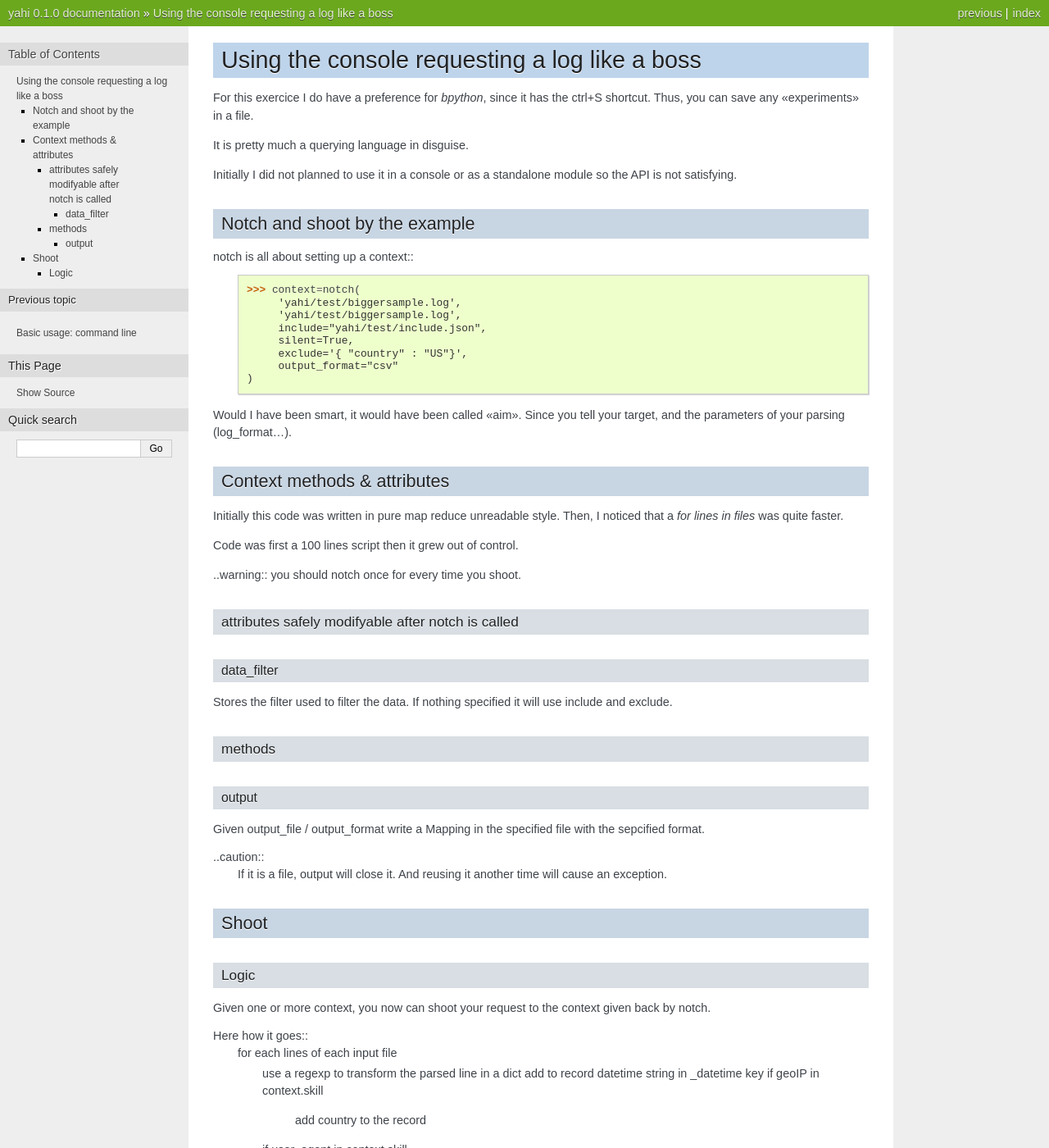
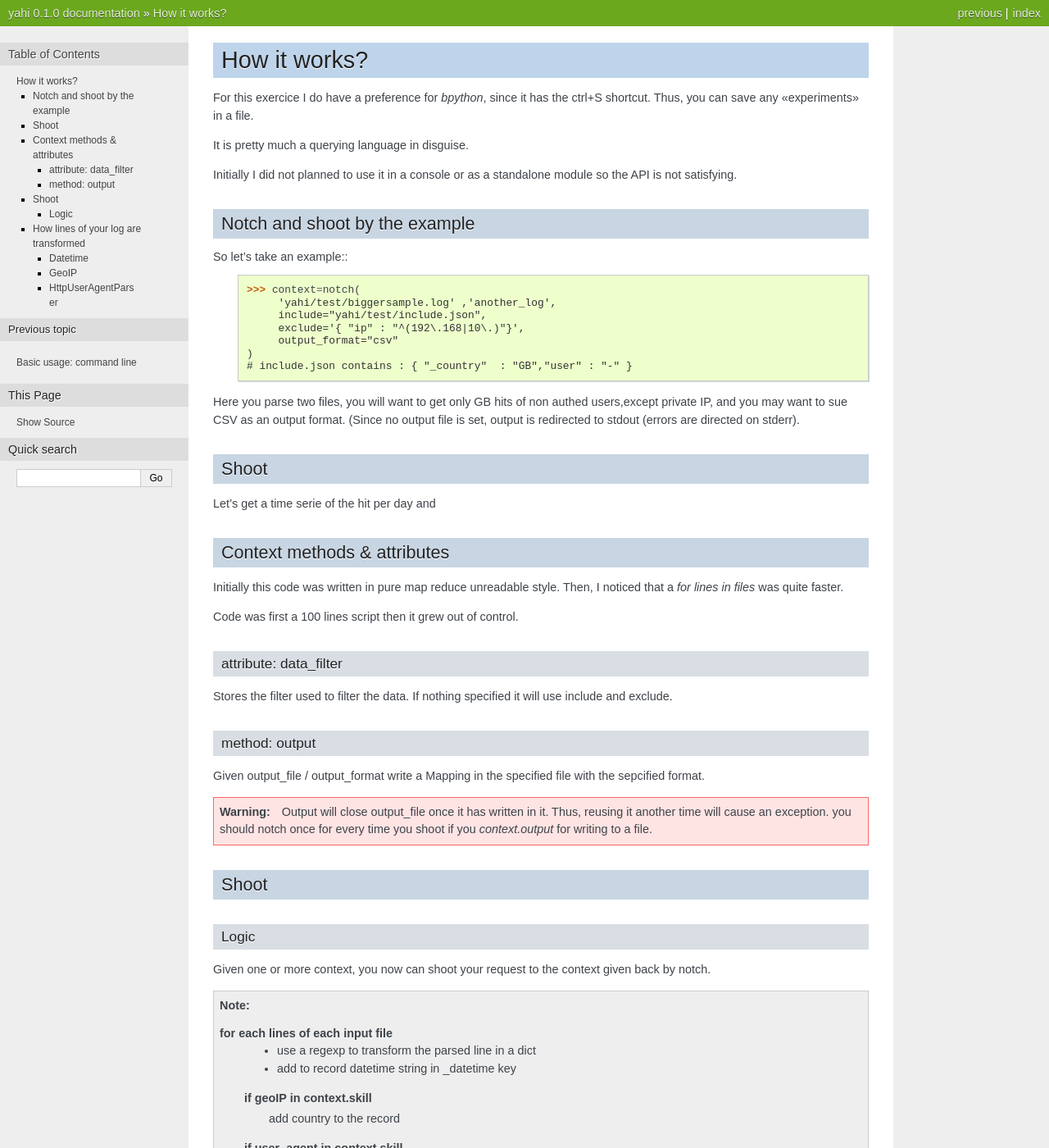
Before and after one commit to jul/yahi, a Sphinx documentation site: the page built from docs/source/console.rst, in a window 1280 px wide and 1400 px high. Shown: the whole window at 82% size. Built offline with Sphinx 7.4.7, drawn with Linux system fonts in a browser that asks for light colours; pages that are not in the unit, such as notebooks, are missing from menus; some of the changed text lies outside the part shown.

Commit message:
mod source according to new convntion

```diff
--- a/docs/source/cli_arg.rst
+++ b/docs/source/cli_arg.rst
@@ -13,7 +13,7 @@ A commented jumbo command line example
 **************************************
 The following command line::
 
-    ./speed_shoot -g data/GeoIP.dat -lf lighttpd -x '{ "datetime" : "^01/May", "uri" : "(.*munin|.*(png|jpg))$"}' -d rejected -d match -i '{ "country" : "(DE|GB)"  }' *log  yahi/test/biggersample.log
+    ./speed_shoot -g data/GeoIP.dat -lf lighttpd -x '{ "datetime" : "^01/May", "uri" : "(.*munin|.*(png|jpg))$"}' -d rejected -d match -i '{ "_country" : "(DE|GB)"  }' *log  yahi/test/biggersample.log
 
 does:
 
--- a/docs/source/console.rst
+++ b/docs/source/console.rst
@@ -1,5 +1,5 @@
-Using the console requesting a log like a boss
-**********************************************
+How it works?
+*************
 
 For this exercice I do have a preference for *bpython*, since it has the ctrl+S shortcut.  Thus, you can save any «experiments» in a file.
 
@@ -11,19 +11,24 @@ so the API is not satisfying.
 Notch and shoot by the example
 ==============================
 
-
-notch is all about setting up a context::
+So let's take an example::
     >>> context=notch(
-         'yahi/test/biggersample.log',
-         'yahi/test/biggersample.log',
+         'yahi/test/biggersample.log' ,'another_log',
          include="yahi/test/include.json",
-         silent=True,
-         exclude='{ "country" : "US"}',
+         exclude='{ "ip" : "^(192\.168|10\.)"}',
          output_format="csv"
     )
+    # include.json contains : { "_country"  : "GB","user" : "-" }
 
-Would I have been smart, it would have been called «aim». Since you tell
-your target, and the parameters of your parsing (log_format...).
+Here you parse two files, you will want to get only GB hits of non authed users,except private IP, and you may want to sue CSV as an output format. (Since
+no output file is set, output is redirected to stdout (errors are directed
+on stderr).
+
+Shoot
+=====
+
+Let's get a time serie of the hit per day and
+
 
 Context methods & attributes
 ============================
@@ -33,30 +38,25 @@ Then, I noticed that a `for lines in files` was quite faster.
 
 Code was first a 100 lines script then it grew out of control.
 
-..warning:: you should notch once for every time you shoot.
 
-
-attributes safely modifyable after notch is called
---------------------------------------------------
-
-data_filter
-^^^^^^^^^^^
+attribute: data_filter
+-----------------------
 
 Stores the filter used to filter the data. If nothing specified it will
 use include and exclude.
 
-methods
--------
-
-output
-^^^^^^
+method: output
+--------------
 
 Given output_file / output_format write a Mapping in the specified
 file with the sepcified format.
 
-..caution::
-    If it is a file, output will close it. And reusing it another time
-    will cause an exception.
+
+.. warning::
+    Output will close output_file once it has written in it.
+    Thus, reusing it another time will cause an exception.
+    you should notch once for every time you shoot if you `context.output`
+    for writing to a file.
 
 
 Shoot
@@ -68,10 +68,10 @@ Logic
 Given one or more context, you now can shoot your request to the context
 given back by notch.
 
-Here how it goes::
+.. note::
     for each lines of each input file
-        use a regexp to transform the parsed line in a dict
-        add to record datetime string in _datetime key
+        - use a regexp to transform the parsed line in a dict
+        - add to record datetime string in _datetime key
         if geoIP in context.skill
             add country to the record
         if user_agent in context.skill
@@ -82,9 +82,42 @@ Here how it goes::
 It is basically a way to **GROUP BY** like in mysql.
 As my dict supports addition we have the following logic for each line (given
 you request an aggregation on country and useragent and you are at the 31st line::
-    >>> { 'country' : { 'BE' : 10, 'FR' : 20
+    >>> { '_country' : { 'BE' : 10, 'FR' : 20
     ... },  'user_agent' : { 'mozilla' : 13, 'unknown' : 17  } } + {
-    ... 'country' : { 'BE' : 1}, 'user_agent' : { 'safari': 1 } }
-    { 'country' : { 'BE' : 11, 'FR' : 20 },
+    ... '_country' : { 'BE' : 1}, 'user_agent' : { 'safari': 1 } }
+    { '_country' : { 'BE' : 11, 'FR' : 20 },
     'user_agent' : { 'mozilla' : 13, 'unknown' : 17,'safari': 1 } }
     },
+
+How lines of your log are transformed
+=====================================
+
+First since we use named capture in our log regexps, we directly transform
+a log in a dict. You can give the name you want for your capture except for
+3 special things:
+
+- *datetime* is required, because logs **always** have a datetime associated
+with each record;
+- *agent* is required if you want to use **httpagentparser**;
+- *ip* is required if you want to use **geoIP**
+
+Datetime
+--------
+
+Once *datetime* is captured since datetime objects are easier to use than strings
+`datetime` value is  transformed in `_datetime` with the date_pattern.
+
+GeoIP
+-----
+
+Once *ip* is catpured given `geo_ip` is enabled `_country` will be set with
+the 2 letters of the ISO code of the country.
+
+HttpUserAgentParser
+-------------------
+
+Once agent is captured, it will be transformed -if `user_agent` is enabled- into
+
+- `_dist_name`: the OS;
+- `_browser_name`: the name of the web browser;
+- `_browser_version`: the version of the browser.
--- a/docs/source/index.rst
+++ b/docs/source/index.rst
@@ -37,10 +39,9 @@ Recommanded usage
 =================
 
 - for basic log aggregation, I do recommand using command line;
-- for one shot metrics I recommand an interactive console (bpython or ipython);
+- for one shot metrics I recommend an interactive console (bpython or ipython);
 - for specific metrics or elaborate filters I recommand using the API.
 
-Since it is console oriented, it is easy to use as a requesting language.
 
 
 
```
Also changed, not shown: other parts of docs/source/index.rst (+2 -0 lines).
